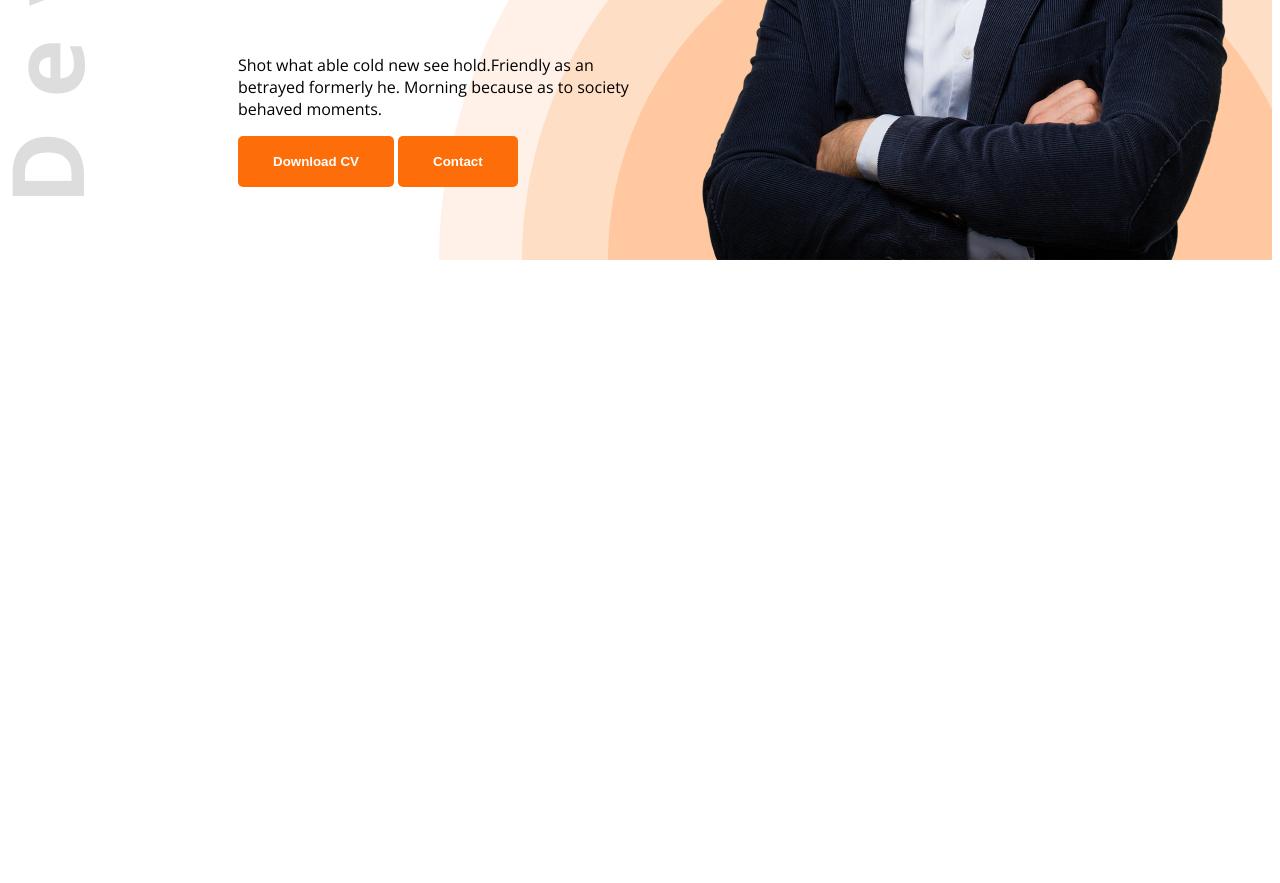
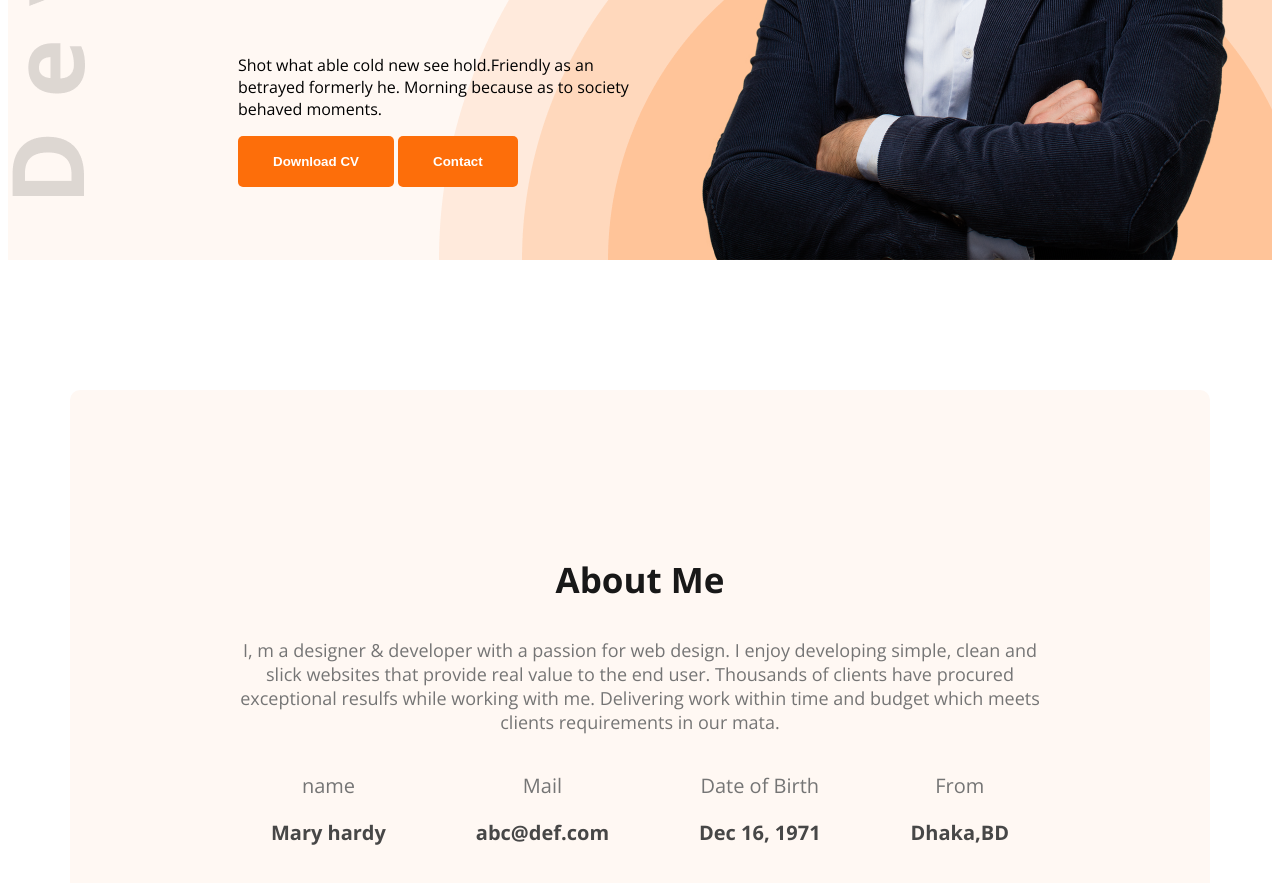
Before and after one commit to abdulkader33447/web-dev-portfolio, a plain HTML site: page index.html in a window 1280 px wide. Shown: the part 575-1458 px from the top of the page. Before the commit the page ends 843 px from the top, so only its background shows below. Drawn offline with nearby package versions, Linux system fonts and the light colour scheme.

Commit message:
added section

```diff
--- a/index.html
+++ b/index.html
@@ -13,7 +13,7 @@
 </head>
 
 <body class="open-sans-normal">
-    <header class="header">
+    <header class="header  secondary-bg">
         <nav>
             <h3 class="nav-title">Ma<span class="text-primary">r</span>y</h3>
             <ul>
@@ -35,7 +35,31 @@
         </div>
     </header>
     <main>
-
+        <section class="about secondary-bg">
+            <h3 class="section-title">About Me</h3>
+            <p class="section-description">I, m a designer & developer with a passion for web design. I enjoy developing
+                simple, clean and slick websites that provide real value to the end user. Thousands of clients have
+                procured exceptional resulfs while working with me. Delivering work within time and budget which meets
+                clients requirements in our mata.</p>
+            <div class="about-items">
+                <div class="about-item">
+                    <p class="item-title">name </p>
+                    <p class="item-description">Mary hardy</p>
+                </div>
+                <div class="about-item">
+                    <p class="item-title">Mail</p>
+                    <p class="item-description">abc@def.com</p>
+                </div>
+                <div class="about-item">
+                    <p class="item-title">Date of Birth</p>
+                    <p class="item-description">Dec 16, 1971</p>
+                </div>
+                <div class="about-item">
+                    <p class="item-title">From</p>
+                    <p class="item-description">Dhaka,BD</p>
+                </div>
+            </div>
+        </section>
     </main>
     <footer>
 
--- a/style/portfolio.css
+++ b/style/portfolio.css
@@ -46,7 +46,11 @@ nav ul{
     border-radius: 5px;
     border: none;
 }
-
+/* main style */
+main{
+    max-width: 1140px;
+    margin: 0px auto;
+}
 /* banner style */
 .header{
     background-image: url("../images/developer.png") ,url("../images/header_bg.png");
@@ -66,6 +70,9 @@ nav ul{
     font-weight: 600px;
     font-size: 45px;
 }
+.secondary-bg{
+    background-color: #FFF8F3;
+}
 .banner-title{
     color: #181818;
     font-weight: bold;
@@ -80,3 +87,36 @@ nav ul{
     width: 584px;
     height: 676px;
 }
+.section-title{
+    font-weight: bold;
+    font-size: 35px;
+    color: #181818;
+}
+.section-description{
+    font-size: 18px;
+    color: #757575;
+}
+/* about style */
+.about{
+    border-radius: 10px;
+    padding: 131px 156px;
+    text-align: center;
+    margin-top: 130px;
+}
+.item-description{
+    font-size: 20px;
+    font-weight: bold;
+    color:#474747;
+}
+.item-title{
+font-size: 20px;
+color: #757575;
+}
+.about-items{
+    display: flex;
+    justify-content: space-around;
+}
+/* .about-item{
+    padding-left: 50px;
+
+} */
```
